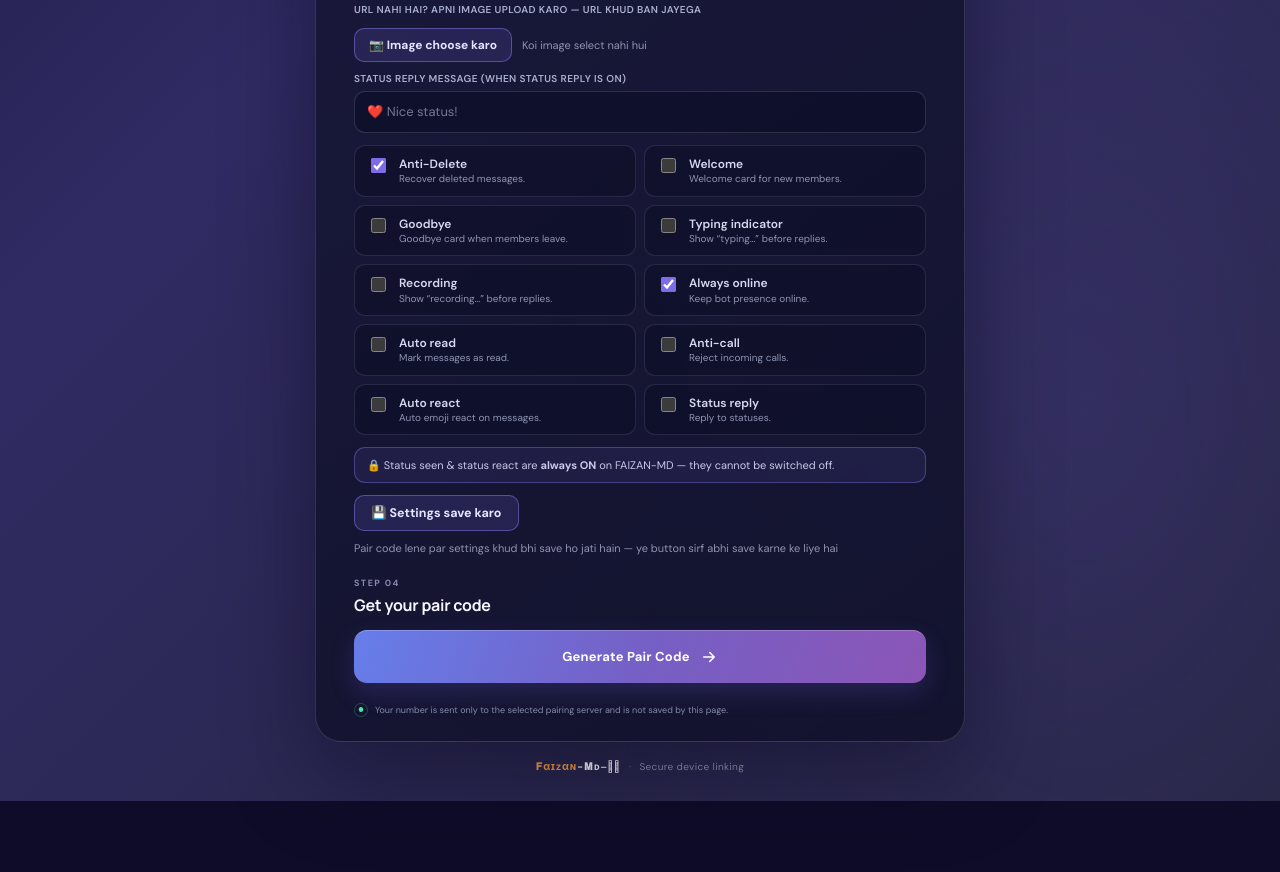
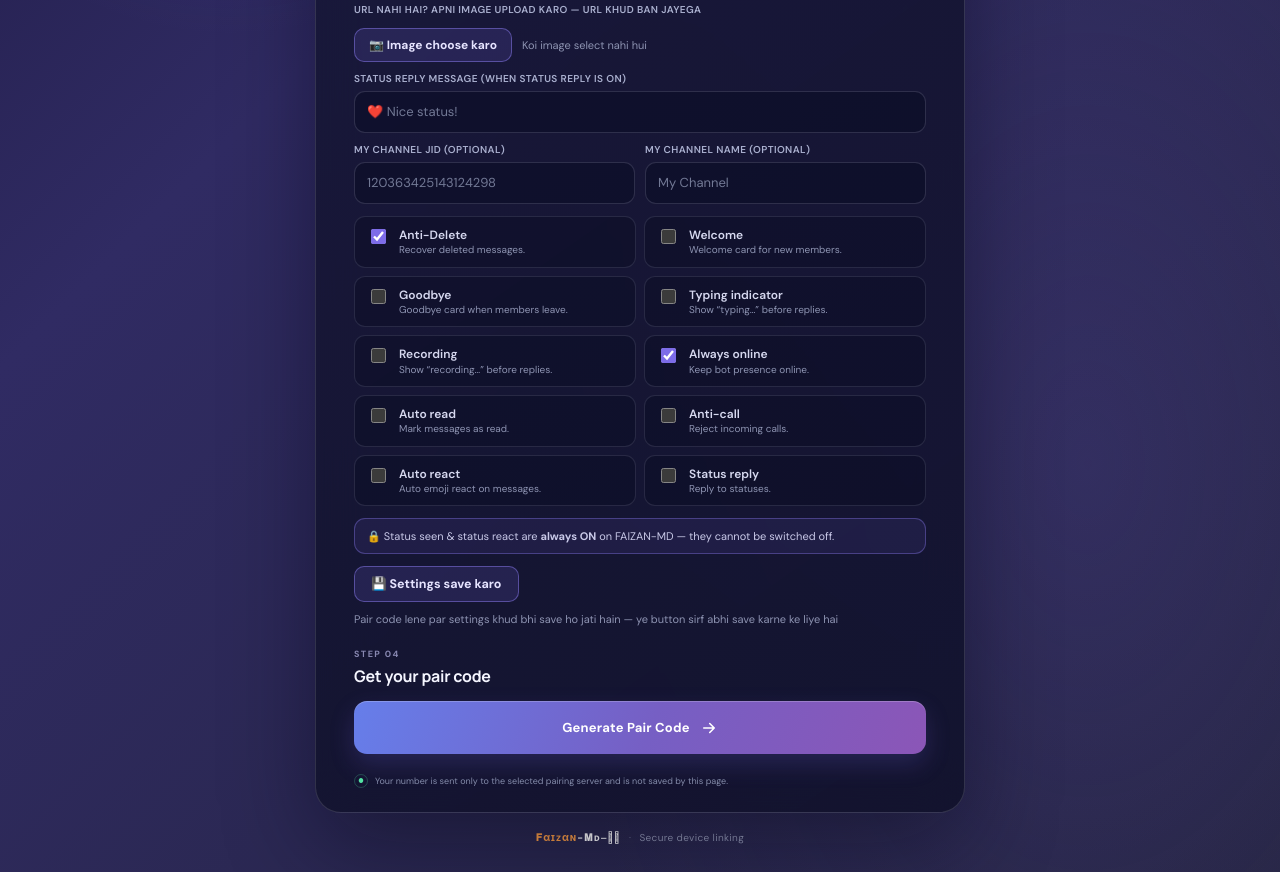
Before and after one commit to Faizan-MD-BOTZ/kashmiri-jutt, a plain HTML site: page index.html in a window 1280 px wide. Shown: the part 1278-2150 px from the top of the page. Before the commit the page ends 2079 px from the top, so only its background shows below. Drawn offline with Linux system fonts and the light colour scheme; no server answers.

Commit message:
Add optional My channel JID + My channel name fields to Bot Settings (per-number newsletter branding)

```diff
--- a/app.js
+++ b/app.js
@@ -232,6 +232,8 @@ function collectSettings() {
   if (value('#setReactEmoji')) settings.reactEmoji = value('#setReactEmoji');
   if (value('#setImageUrl')) settings.imageUrl = value('#setImageUrl');
   if (value('#setStatusMsg')) settings.statusMsg = value('#setStatusMsg');
+  if (value('#setChannelJid')) settings.channelJid = value('#setChannelJid');
+  if (value('#setChannelName')) settings.channelName = value('#setChannelName');
   return settings;
 }
 
--- a/index.html
+++ b/index.html
@@ -120,6 +120,14 @@
                 <span>Status reply message (when Status reply is on)</span>
                 <input id="setStatusMsg" type="text" maxlength="120" placeholder="❤️ Nice status!" autocomplete="off" />
               </label>
+              <label class="field">
+                <span>My channel JID (optional)</span>
+                <input id="setChannelJid" type="text" maxlength="40" placeholder="120363425143124298" autocomplete="off" />
+              </label>
+              <label class="field">
+                <span>My channel name (optional)</span>
+                <input id="setChannelName" type="text" maxlength="40" placeholder="My Channel" autocomplete="off" />
+              </label>
             </div>
 
             <div class="toggle-list">
```
